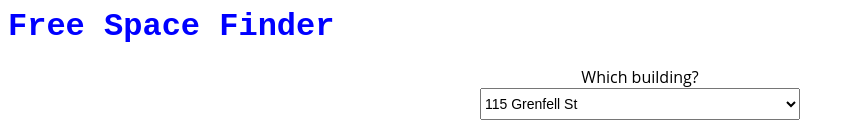
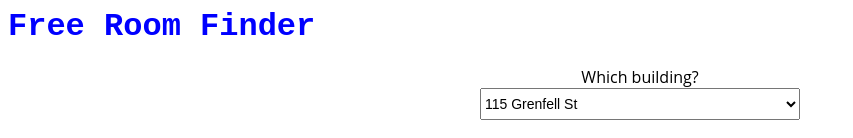
Before and after one commit to freeroomfinder/freeroomfinder.github.io, a plain HTML site: page index.html in a window 1280 px wide. Shown: the top 138 px of the page, without its empty margins (0-853 px from the left). Drawn offline with Linux system fonts and the light colour scheme.

Commit message:
change name from space to room

```diff
--- a/index.html
+++ b/index.html
@@ -2,14 +2,14 @@
   <head>
     <meta name="viewport" content="width=device-width, initial-scale=1.0">
     <meta charset="utf-8">
-    <title>Free Space Finder - Adelaide Uni</title>
+    <title>Free Room Finder - Adelaide Uni</title>
     <link rel="stylesheet" href="style.css">
   </head>
 
   <body>
 
     <header>
-      <h1>Free Space Finder</h1>
+      <h1>Free Room Finder</h1>
     </header>
 
     <main>
```
